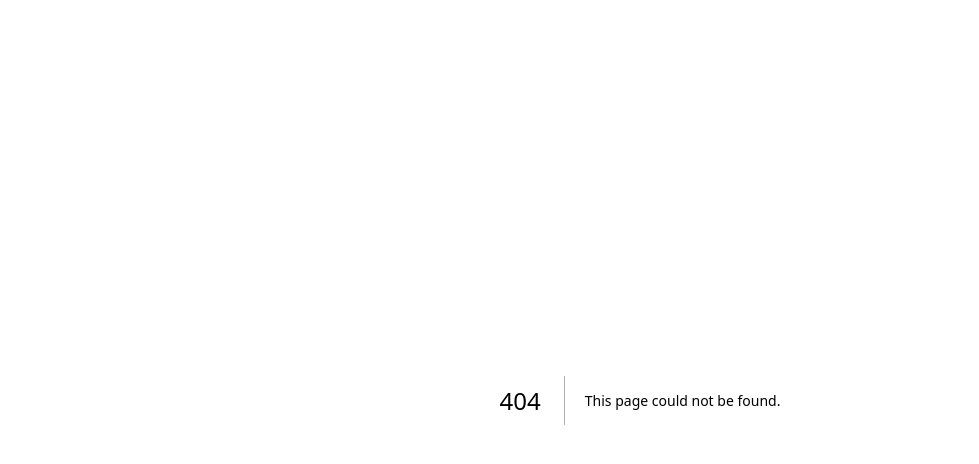
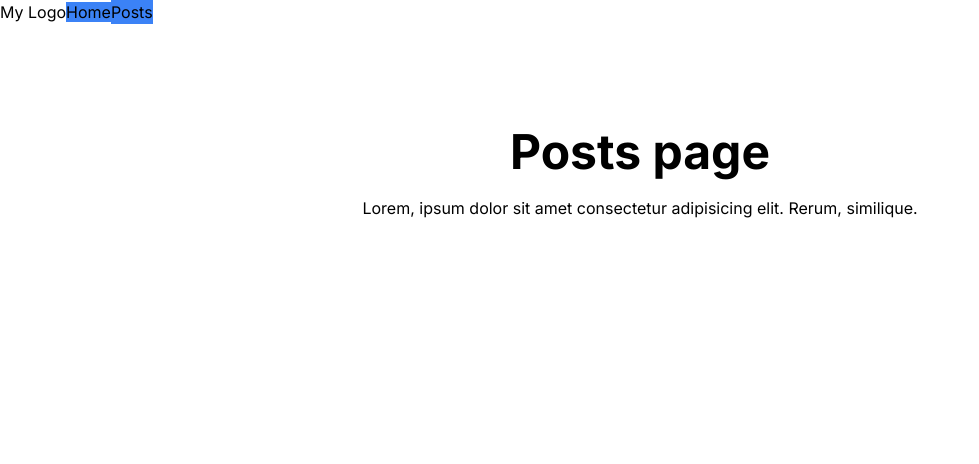
Before and after one commit to SergioBurlaka/next-project-pet-1, a Next.js app: page /posts in a window 1280 px wide. Before the commit this address had no page. Shown: the top 464 px of the page, without its empty margins (0-979 px from the left). Built offline with nearby package versions, Linux system fonts and the light colour scheme.

Commit message:
feat: learning routing in next 14

```diff
--- /dev/null
+++ b/src/app/Header.tsx
@@ -0,0 +1,12 @@
+"use client"
+
+import Navigation from "./Navigation"
+
+export default function Header() {
+  return (
+    <div className=" fixed w-full flex between">
+      <span>My Logo</span>
+      <Navigation />
+    </div>
+  )
+}
--- /dev/null
+++ b/src/app/Navigation.tsx
@@ -0,0 +1,116 @@
+"use client"
+import { v4 } from "uuid"
+
+import { usePathname } from "next/navigation"
+import Link from "next/link"
+export default function Navigation() {
+  const pathname = usePathname()
+
+  type BaseRoute = {
+    path: string
+    name: string
+  }
+
+  type RoutesType = {
+    children?: RoutesType[]
+  } & BaseRoute
+
+  const routesColection: RoutesType[] = [
+    {
+      path: "/",
+      name: "Home"
+    },
+    {
+      path: "/posts",
+      name: "Posts",
+      children: [
+        {
+          path: "/first",
+          name: "First",
+          children: [
+            {
+              path: "/one",
+              name: "one"
+            },
+            {
+              path: "/two",
+              name: "two"
+            },
+            {
+              path: "/three",
+              name: "three"
+            }
+          ]
+        },
+        {
+          path: "/second",
+          name: "Second"
+        },
+        {
+          path: "/third",
+          name: "Third"
+        }
+      ]
+    }
+  ]
+
+  const createRouterList = (routes: BaseRoute[]) => (
+    <ul>
+      {routes.map(({ path, name }) => (
+        <li key={v4()}>
+          <Link
+            className={`link ${
+              pathname === path ? "bg-blue-500" : "bg-red-500"
+            }`}
+            href={path}
+          >
+            {name}
+          </Link>
+        </li>
+      ))}
+    </ul>
+  )
+
+  const createnastedRoutes = (routes: RoutesType[], parentPath: string) => {
+    return routes.map((route) => {
+      if (route.children !== undefined) {
+
+        const path = parentPath + route.path
+        return (
+          <li
+            key={v4()}
+            className={`group cursor-pointer ${
+              pathname.includes(route.path) ? "bg-blue-500" : "bg-red-500"
+            }`}
+          >
+            <span>{route.name}</span>
+            {
+              <ul className="hidden group-hover:flex">
+                {createnastedRoutes(route.children, path)}
+              </ul>
+            }
+          </li>
+        )
+      }
+
+      return (
+        <li key={v4()}>
+          <Link
+            className={`link ${
+              pathname.includes(route.path) ? "bg-blue-500" : "bg-red-500"
+            }`}
+            href={parentPath + route.path}
+          >
+            {route.name}
+          </Link>
+        </li>
+      )
+    })
+  }
+
+  return (
+    <nav>
+      <ul className="flex">{createnastedRoutes(routesColection, "")}</ul>
+    </nav>
+  )
+}
--- a/src/app/globals.css
+++ b/src/app/globals.css
@@ -1,33 +1,3 @@
 @tailwind base;
 @tailwind components;
 @tailwind utilities;
-
-:root {
-  --foreground-rgb: 0, 0, 0;
-  --background-start-rgb: 214, 219, 220;
-  --background-end-rgb: 255, 255, 255;
-}
-
-@media (prefers-color-scheme: dark) {
-  :root {
-    --foreground-rgb: 255, 255, 255;
-    --background-start-rgb: 0, 0, 0;
-    --background-end-rgb: 0, 0, 0;
-  }
-}
-
-body {
-  color: rgb(var(--foreground-rgb));
-  background: linear-gradient(
-      to bottom,
-      transparent,
-      rgb(var(--background-end-rgb))
-    )
-    rgb(var(--background-start-rgb));
-}
-
-@layer utilities {
-  .text-balance {
-    text-wrap: balance;
-  }
-}
--- a/src/app/layout.tsx
+++ b/src/app/layout.tsx
@@ -1,22 +1,26 @@
-import type { Metadata } from "next";
-import { Inter } from "next/font/google";
-import "./globals.css";
+import type { Metadata } from "next"
+import { Inter } from "next/font/google"
+import "./globals.css"
+import Header from "./Header"
 
-const inter = Inter({ subsets: ["latin"] });
+const inter = Inter({ subsets: ["latin"] })
 
 export const metadata: Metadata = {
   title: "Create Next App",
-  description: "Generated by create next app",
-};
+  description: "Generated by create next app"
+}
 
 export default function RootLayout({
-  children,
+  children
 }: Readonly<{
-  children: React.ReactNode;
+  children: React.ReactNode
 }>) {
   return (
     <html lang="en">
-      <body className={inter.className}>{children}</body>
+      <body className={inter.className}>
+        <Header />
+        {children}
+      </body>
     </html>
-  );
+  )
 }
--- a/src/app/page.tsx
+++ b/src/app/page.tsx
@@ -1,113 +1,18 @@
-import Image from "next/image";
 
 export default function Home() {
   return (
-    <main className="flex min-h-screen flex-col items-center justify-between p-24">
-      <div className="z-10 max-w-5xl w-full items-center justify-between font-mono text-sm lg:flex">
-        <p className="fixed left-0 top-0 flex w-full justify-center border-b border-gray-300 bg-gradient-to-b from-zinc-200 pb-6 pt-8 backdrop-blur-2xl dark:border-neutral-800 dark:bg-zinc-800/30 dark:from-inherit lg:static lg:w-auto  lg:rounded-xl lg:border lg:bg-gray-200 lg:p-4 lg:dark:bg-zinc-800/30">
-          Get started by editing&nbsp;
-          <code className="font-mono font-bold">src/app/page.tsx</code>
-        </p>
-        <div className="fixed bottom-0 left-0 flex h-48 w-full items-end justify-center bg-gradient-to-t from-white via-white dark:from-black dark:via-black lg:static lg:h-auto lg:w-auto lg:bg-none">
-          <a
-            className="pointer-events-none flex place-items-center gap-2 p-8 lg:pointer-events-auto lg:p-0"
-            href="https://vercel.com?utm_source=create-next-app&utm_medium=appdir-template&utm_campaign=create-next-app"
-            target="_blank"
-            rel="noopener noreferrer"
-          >
-            By{" "}
-            <Image
-              src="/vercel.svg"
-              alt="Vercel Logo"
-              className="dark:invert"
-              width={100}
-              height={24}
-              priority
-            />
-          </a>
-        </div>
-      </div>
-
-      <div className="relative flex place-items-center before:absolute before:h-[300px] before:w-full sm:before:w-[480px] before:-translate-x-1/2 before:rounded-full before:bg-gradient-radial before:from-white before:to-transparent before:blur-2xl before:content-[''] after:absolute after:-z-20 after:h-[180px] after:w-full sm:after:w-[240px] after:translate-x-1/3 after:bg-gradient-conic after:from-sky-200 after:via-blue-200 after:blur-2xl after:content-[''] before:dark:bg-gradient-to-br before:dark:from-transparent before:dark:to-blue-700 before:dark:opacity-10 after:dark:from-sky-900 after:dark:via-[#0141ff] after:dark:opacity-40 before:lg:h-[360px] z-[-1]">
-        <Image
-          className="relative dark:drop-shadow-[0_0_0.3rem_#ffffff70] dark:invert"
-          src="/next.svg"
-          alt="Next.js Logo"
-          width={180}
-          height={37}
-          priority
-        />
-      </div>
-
-      <div className="mb-32 grid text-center lg:max-w-5xl lg:w-full lg:mb-0 lg:grid-cols-4 lg:text-left">
-        <a
-          href="https://nextjs.org/docs?utm_source=create-next-app&utm_medium=appdir-template&utm_campaign=create-next-app"
-          className="group rounded-lg border border-transparent px-5 py-4 transition-colors hover:border-gray-300 hover:bg-gray-100 hover:dark:border-neutral-700 hover:dark:bg-neutral-800/30"
-          target="_blank"
-          rel="noopener noreferrer"
-        >
-          <h2 className={`mb-3 text-2xl font-semibold`}>
-            Docs{" "}
-            <span className="inline-block transition-transform group-hover:translate-x-1 motion-reduce:transform-none">
-              -&gt;
-            </span>
-          </h2>
-          <p className={`m-0 max-w-[30ch] text-sm opacity-50`}>
-            Find in-depth information about Next.js features and API.
-          </p>
-        </a>
-
-        <a
-          href="https://nextjs.org/learn?utm_source=create-next-app&utm_medium=appdir-template-tw&utm_campaign=create-next-app"
-          className="group rounded-lg border border-transparent px-5 py-4 transition-colors hover:border-gray-300 hover:bg-gray-100 hover:dark:border-neutral-700 hover:dark:bg-neutral-800/30"
-          target="_blank"
-          rel="noopener noreferrer"
-        >
-          <h2 className={`mb-3 text-2xl font-semibold`}>
-            Learn{" "}
-            <span className="inline-block transition-transform group-hover:translate-x-1 motion-reduce:transform-none">
-              -&gt;
-            </span>
-          </h2>
-          <p className={`m-0 max-w-[30ch] text-sm opacity-50`}>
-            Learn about Next.js in an interactive course with&nbsp;quizzes!
-          </p>
-        </a>
-
-        <a
-          href="https://vercel.com/templates?framework=next.js&utm_source=create-next-app&utm_medium=appdir-template&utm_campaign=create-next-app"
-          className="group rounded-lg border border-transparent px-5 py-4 transition-colors hover:border-gray-300 hover:bg-gray-100 hover:dark:border-neutral-700 hover:dark:bg-neutral-800/30"
-          target="_blank"
-          rel="noopener noreferrer"
-        >
-          <h2 className={`mb-3 text-2xl font-semibold`}>
-            Templates{" "}
-            <span className="inline-block transition-transform group-hover:translate-x-1 motion-reduce:transform-none">
-              -&gt;
-            </span>
-          </h2>
-          <p className={`m-0 max-w-[30ch] text-sm opacity-50`}>
-            Explore starter templates for Next.js.
-          </p>
-        </a>
-
-        <a
-          href="https://vercel.com/new?utm_source=create-next-app&utm_medium=appdir-template&utm_campaign=create-next-app"
-          className="group rounded-lg border border-transparent px-5 py-4 transition-colors hover:border-gray-300 hover:bg-gray-100 hover:dark:border-neutral-700 hover:dark:bg-neutral-800/30"
-          target="_blank"
-          rel="noopener noreferrer"
-        >
-          <h2 className={`mb-3 text-2xl font-semibold`}>
-            Deploy{" "}
-            <span className="inline-block transition-transform group-hover:translate-x-1 motion-reduce:transform-none">
-              -&gt;
-            </span>
-          </h2>
-          <p className={`m-0 max-w-[30ch] text-sm opacity-50 text-balance`}>
-            Instantly deploy your Next.js site to a shareable URL with Vercel.
-          </p>
-        </a>
-      </div>
+    <main className="text-center pt-32 px-5">
+      <h1 className="text-4xl md:text-5xl font-bold mb-5">
+        Welcome to my home page
+      </h1>
+      <p className="max-w-[750px] mx-auto">
+        Lorem ipsum dolor sit amet consectetur, adipisicing elit. Quia fuga ut
+        reiciendis soluta consequatur ipsa necessitatibus molestiae recusandae
+        enim culpa voluptas, voluptates doloribus quod, rem nemo eius nobis,
+        accusantium alias asperiores. Provident, nihil vitae deleniti ipsa
+        facilis omnis minima vel incidunt. Corporis earum sequi, sint recusandae
+        optio natus. Non, iure!
+      </p>
     </main>
-  );
+  )
 }
--- /dev/null
+++ b/src/app/posts/[id]/page.tsx
@@ -0,0 +1,8 @@
+export default function Home() {
+  return (
+    <main className="text-center pt-32 px-5">
+      <h1 className="text-4xl md:text-5xl font-bold mb-5">post id page</h1>
+      <p className="max-w-[750px] mx-auto">Lorem ipsum dolor sit amet.</p>
+    </main>
+  )
+}
--- /dev/null
+++ b/src/app/posts/page.tsx
@@ -0,0 +1,13 @@
+export default function Posts() {
+  return (
+    <main className="text-center pt-32 px-5">
+      <h1 className="text-4xl md:text-5xl font-bold mb-5">
+       Posts page
+      </h1>
+      <p className="max-w-[750px] mx-auto">
+        Lorem, ipsum dolor sit amet consectetur adipisicing elit. Rerum,
+        similique.
+      </p>
+    </main>
+  )
+}
```
Also changed, not shown: package.json (+5 -4 lines), 1 other file (tests, documents, lock files or other folders).
